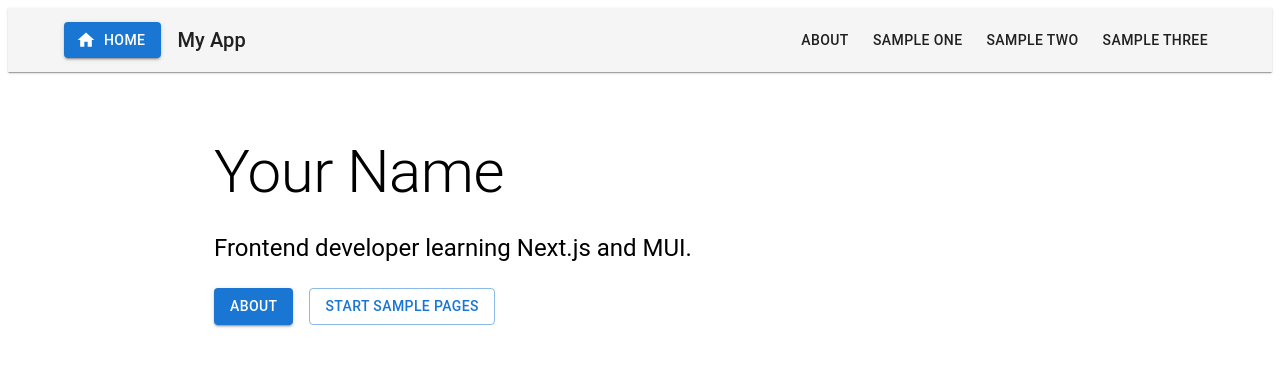
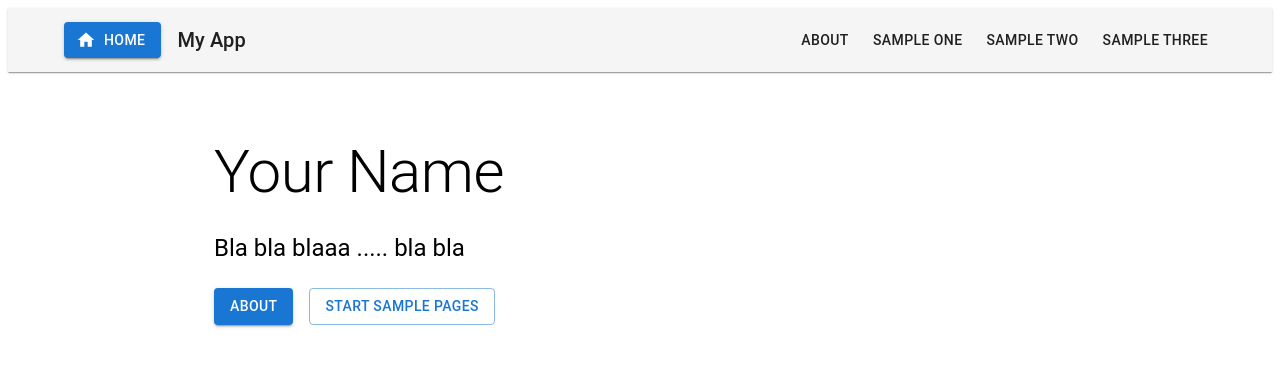
Before and after one commit to venkata2604/test-app-AUG-07, a Next.js app: page /test-app-AUG-07/ in a window 1280 px wide. Shown: the top 366 px of the page. Built offline with nearby package versions, Linux system fonts and the light colour scheme; what @mui/material-nextjs would draw is missing.

Commit message:
Change text

```diff
--- a/src/app/page.tsx
+++ b/src/app/page.tsx
@@ -13,7 +13,7 @@ export default function Home() {
           </Typography>
 
           <Typography variant="h5" color="text.secondary">
-            Frontend developer learning Next.js and MUI.
+            Bla bla blaaa ..... bla bla
           </Typography>
 
           <Stack direction="row" spacing={2}>
```
